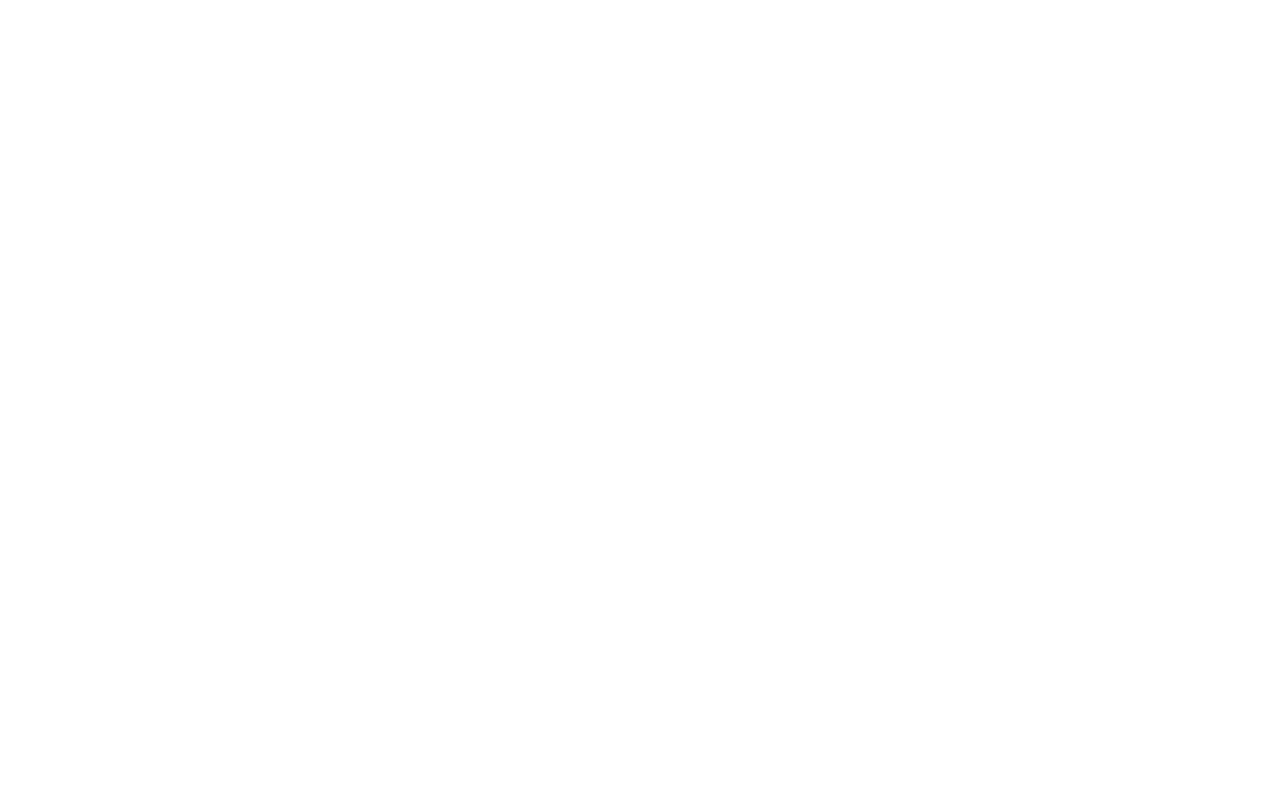
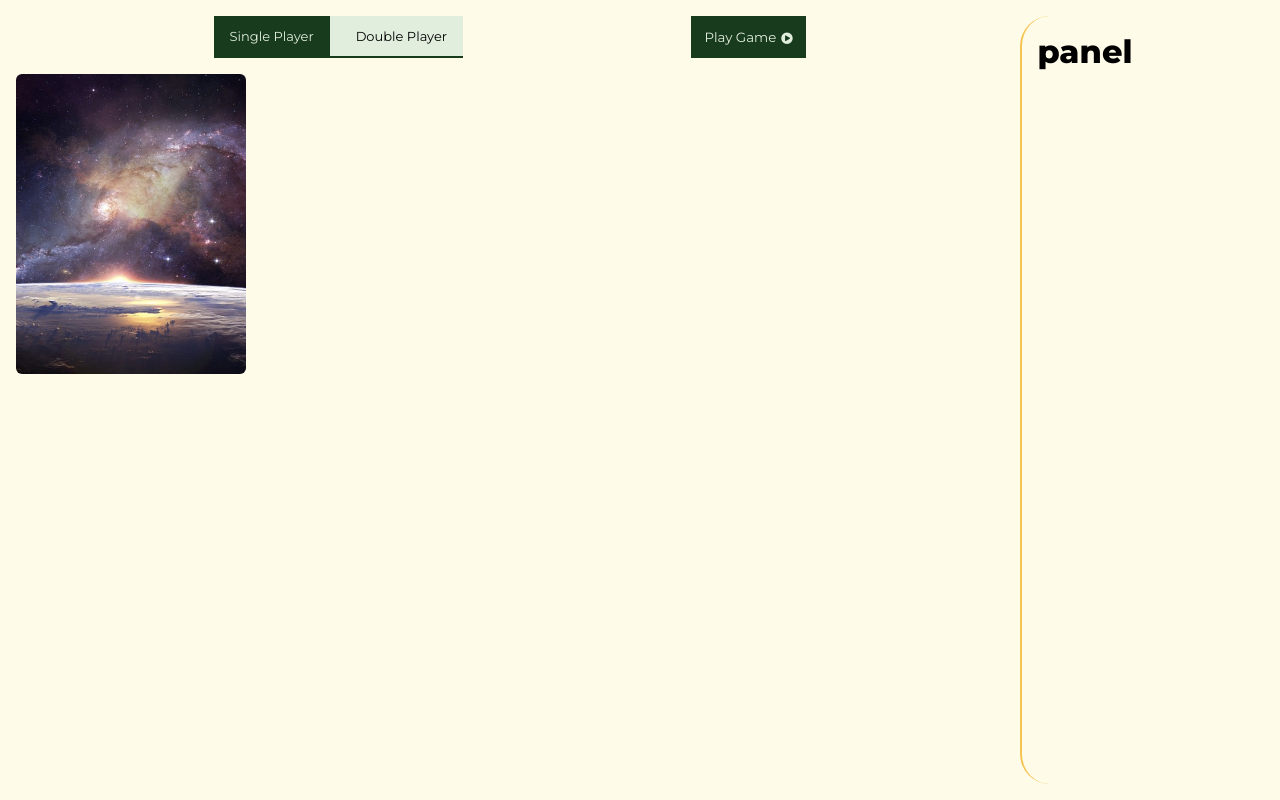
Before and after one commit to dgokul19/memory-card-game, a React (Create React App) app: page / in a window 1280 px wide. Built offline with nearby package versions, Linux system fonts and the light colour scheme.

Commit message:
Layout, Header, Card Design completed

```diff
--- a/package.json
+++ b/package.json
@@ -21,6 +21,7 @@
     "eject": "react-scripts eject"
   },
   "devDependencies": {
+    "@types/css-modules": "^1.0.5",
     "@types/jest": "^29.5.11",
     "@types/node": "^20.10.4",
     "@types/react": "^18.2.45",
--- /dev/null
+++ b/src/components/CardDeck/index.module.scss
@@ -0,0 +1,56 @@
+.CardContainer {
+    width: 230px;
+    height: 300px;
+    background-color: transparent;
+    perspective: 1000px;
+    border-radius: 4px;
+    display: flex;
+    justify-content: center;
+    align-items: center;
+    cursor: pointer;
+
+    .flipCardInner{
+        position: relative;
+        width: 100%;
+        height: 100%;
+        text-align: center;
+        transition: transform 0.8s;
+        transform-style: preserve-3d;
+        border-radius: 6px;
+        .flipCardFront {
+            background-color: #bbb;
+            color: black;
+            position: absolute;
+            width: 100%;
+            height: 100%;
+            -webkit-backface-visibility: hidden; /* Safari */
+            backface-visibility: hidden;
+            background-image: url('../../assets/image/galaxy.jpg');
+            background-repeat: no-repeat;
+            background-size: cover;
+            background-position: center center;
+            border-radius: 6px;
+        }
+        /* Style the back side */
+        .flipCardBack {
+            background-color: #AED581;
+            border-radius: 6px;
+            color: white;
+            transform: rotateY(180deg);
+            position: absolute;
+            width: 100%;
+            height: 100%;
+            -webkit-backface-visibility: hidden; /* Safari */
+            backface-visibility: hidden;
+            line-height: 350px;
+            font-size: 2rem;
+            color: #008b8b;
+        }
+
+        // OnClass toggle state with FlipCardInner
+        &.flippedCardCover {
+            transform: rotateY(180deg);
+        }
+    }
+
+}
--- /dev/null
+++ b/src/components/CardDeck/index.tsx
@@ -0,0 +1,29 @@
+import React, { Fragment } from "react";
+
+import { CardDeckProps } from "../../types";
+
+// CSS
+import classes from "./index.module.scss";
+
+const CardDeck = ({ content } : CardDeckProps) => {
+    const [ flipped, setFlipped ] = React.useState<boolean>(false);
+
+    const handleCardToggle = (event: React.MouseEvent<HTMLElement>) => {
+        setFlipped(!flipped);
+    };
+
+    return (
+        <Fragment>
+            <div className={classes.CardContainer} onClick={handleCardToggle}>
+                <div className={`${classes.flipCardInner} ${flipped ? classes.flippedCardCover : ''}`}>
+                    <div className={classes.flipCardFront}></div>
+                    <div className={classes.flipCardBack}>
+                        <h1>{content}</h1>
+                    </div>
+                </div>
+            </div>
+        </Fragment>
+    );
+};
+
+export default CardDeck;
--- a/src/components/Dashboard.tsx
+++ b/src/components/Dashboard.tsx
@@ -1,4 +1,9 @@
 import React, { Fragment } from "react";
+
+// Components
+import CardDeck from "./CardDeck";
+import GameBoardHeader from "./GameboardHeader";
+import GameDetails from "./GameDetails";
 
 import classes from "../styles/game.module.scss";
 
@@ -7,7 +12,13 @@
     return (
         <Fragment>
             <div className={classes.wrapperContainer}>
-
+                <div className={classes.gameContainer}>
+                    <GameBoardHeader />
+                    <div className={classes.cardBoxContainer}>
+                        <CardDeck content={'1'}/>
+                    </div>
+                </div>
+                <GameDetails />
             </div>
         </Fragment>
     )
--- /dev/null
+++ b/src/components/GameDetails/index.module.scss
@@ -0,0 +1,6 @@
+.gameDetailPanel{
+    width: 300px;
+    padding :1rem;
+    border-radius: 30px;
+    border-left: 2px solid var(--primary-color-02);
+}
--- /dev/null
+++ b/src/components/GameDetails/index.tsx
@@ -0,0 +1,15 @@
+import React, { Fragment } from "react";
+
+import classes from "./index.module.scss";
+
+const GameDetails = () => {
+    return (
+        <Fragment>
+            <div className={classes.gameDetailPanel}>
+                <h1>panel</h1>
+            </div>
+        </Fragment>
+    );
+};
+
+export default GameDetails;
--- /dev/null
+++ b/src/components/GameboardHeader/index.tsx
@@ -0,0 +1,21 @@
+import React, { Fragment } from "react";
+
+// CSS
+import classes from "../../styles/game.module.scss";
+
+const GameBoardHeader = (): React.ReactNode => {
+    return(
+    <Fragment>
+        <div className={classes.headerElementContainer}>
+            <ul>
+                <li className={classes.activeGameMode}>Single Player</li>
+                <li>Double Player</li>
+            </ul>
+
+            <button className={classes.playButton}>Play Game <i className="fa fa-play-circle"></i></button>
+        </div>
+    </Fragment>
+    )
+};
+
+export default GameBoardHeader;
--- a/src/index.css
+++ b/src/index.css
@@ -1,5 +1,17 @@
+@import url('https://fonts.googleapis.com/css2?family=Montserrat:wght@100;300;400;500;600;800&display=swap');
+
 *,body{
     margin : 0;
     padding : 0;
     height: 100%;
+    box-sizing: border-box;
+    font-family: 'Montserrat', sans-serif;;
 }
+
+:root{
+    --primary-color-01 : #fefbe9;
+    --primary-color-02 : #f6c453;
+    --primary-color-03 : #f0a04b;
+    --primary-color-04 : #183a1d;
+    --primary-color-05 : #e1eedd;
+}
--- a/src/index.tsx
+++ b/src/index.tsx
@@ -8,9 +8,9 @@
 
 const root = ReactDOM.createRoot(document.getElementById("root")!);
 root.render(
-  <React.StrictMode>
+  // <React.StrictMode>
     <App />
-  </React.StrictMode>
+  // </React.StrictMode>
 );
 
 reportWebVitals();
--- a/src/styles/game.module.scss
+++ b/src/styles/game.module.scss
@@ -1,4 +1,70 @@
-.wrapperContainer{
+.wrapperContainer {
     flex: 1;
     height: 100%;
+    background-color: var(--primary-color-01);
+    padding: 1rem;
+    display: flex;
+    align-items: center;
+    gap: 16px;
+
+    .gameContainer {
+        // border: 1px dashed var(--primary-color-02);
+        border-radius: 4px;
+        display: flex;
+        flex-direction: column;
+        align-items: center;
+        gap: 1rem;
+        width: 100%;
+
+        .cardBoxContainer {
+            display: flex;
+            gap: 1rem;
+            flex-wrap: wrap;
+            width: 100%;
+        }
+    }
 }
+
+// Header Element Styles
+.headerElementContainer {
+    width: 60%;
+    height: 45px;
+    border-radius: 30px;
+    display: flex;
+    justify-content: space-between;
+    ul{
+        list-style: none;
+        display: flex;
+        gap: 10px;
+        height: 100%;
+        padding: 0;
+        margin: 0;
+        align-items: center;
+        background-color: var(--primary-color-05);
+        border-bottom: 2px solid var(--primary-color-04);
+        li{
+            padding: 0 1rem;
+            height: 100%;
+            display: flex;
+            align-items: center;
+            font-size: 13px;
+            font-weight: 400;
+            &.activeGameMode{
+                color: var(--primary-color-05);
+                background-color: var(--primary-color-04);
+            }
+        }
+    }
+    .playButton{
+        background-color: var(--primary-color-04);
+        color: var(--primary-color-05);
+        padding: 0 1em;
+        border:none;
+        display: flex;
+        align-items: center;
+        gap: 5px;
+        i{
+            height: 10px;
+        }
+    }
+}
--- a/src/types/index.d.ts
+++ b/src/types/index.d.ts
@@ -1 +1,6 @@
 declare module "*.module.scss";
+
+
+export type CardDeckProps = {
+    content : String
+}
```
Also changed, not shown: src/assets/image/galaxy.jpg (added).
